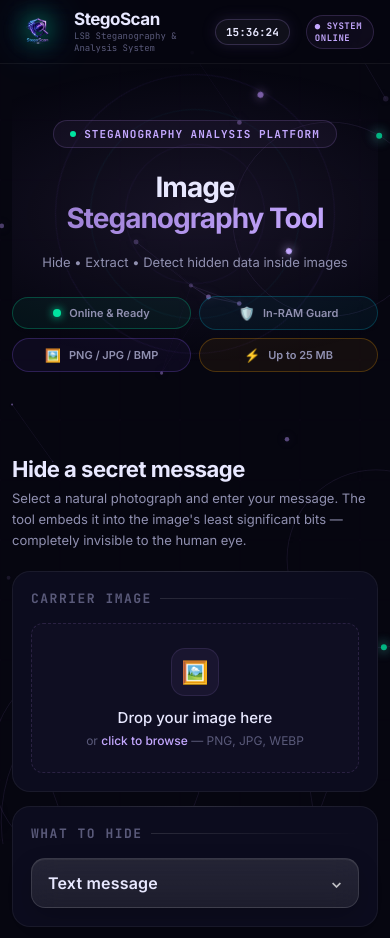
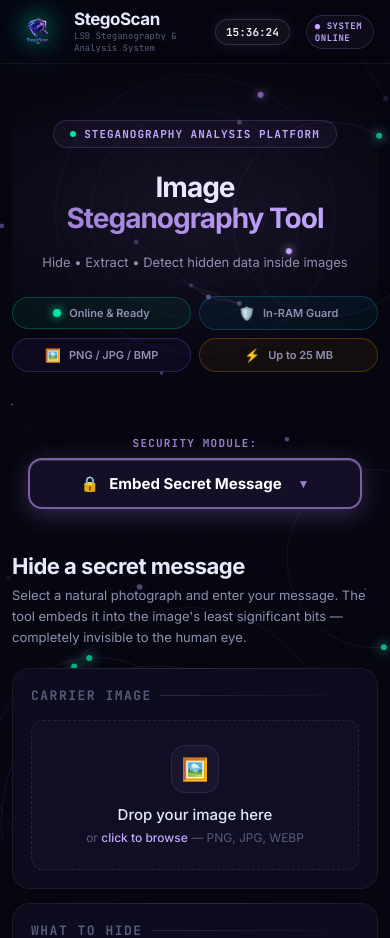
Before and after one commit to Prabhat-d/StegoScan, a Flask app: page / in a window 390 px wide. Shown: the top 938 px of the page. Run offline with Flask 3, Linux system fonts and the light colour scheme; some libraries are stand-ins or nearby versions.

Commit message:
Integrate custom mobile tool dropdown and update region inspector grid layout

```diff
--- a/templates/index.html
+++ b/templates/index.html
@@ -110,6 +110,32 @@ class="nav-logo"
               <span class="pill-icon">⚡</span>
               <span class="pill-title">Max Capacity:</span>
               <span class="pill-val">Up to 25 MB</span>
+            </div>
+          </div>
+        </div>
+
+        <!-- CUSTOM THEME-ALIGNED MOBILE DROPDOWN -->
+        <div class="mobile-tab-selector-wrap">
+          <div class="mobile-tab-label">Security Module:</div>
+          <div class="custom-mobile-dropdown" id="mobile-tool-dropdown">
+            <button type="button" class="custom-dropdown-trigger" onclick="toggleMobileDropdown(event)">
+              <span id="mobile-dropdown-selected-icon">🔒</span>
+              <span id="mobile-dropdown-selected-text">Embed Secret Message</span>
+              <span class="custom-dropdown-arrow">▼</span>
+            </button>
+            <div class="custom-dropdown-menu" id="mobile-dropdown-menu">
+              <div class="custom-dropdown-option active" id="opt-embed" onclick="selectMobileTool('embed', '🔒', 'Embed Secret Message', event)">
+                <span class="option-icon">🔒</span>
+                <span class="option-text">Embed Secret Message</span>
+              </div>
+              <div class="custom-dropdown-option" id="opt-extract" onclick="selectMobileTool('extract', '🔍', 'Extract Secret Payload', event)">
+                <span class="option-icon">🔍</span>
+                <span class="option-text">Extract Secret Payload</span>
+              </div>
+              <div class="custom-dropdown-option" id="opt-detect" onclick="selectMobileTool('detect', '📊', 'Detect Steganography', event)">
+                <span class="option-icon">📊</span>
+                <span class="option-text">Detect Steganography</span>
+              </div>
             </div>
           </div>
         </div>
@@ -1683,10 +1697,10 @@ class="nav-logo"
 
     <!-- Scripts (split by feature — see /js). Order matters: background.js
          declares shared state (selectedPayloadMB) used by ui.js/embed.js -->
-    <script src="{{ url_for('static', filename='js/background.js') }}?v=3.0"></script>
-    <script src="{{ url_for('static', filename='js/ui.js') }}?v=3.0"></script>
-    <script src="{{ url_for('static', filename='js/embed.js') }}?v=3.0"></script>
-    <script src="{{ url_for('static', filename='js/extract.js') }}?v=3.0"></script>
-    <script src="{{ url_for('static', filename='js/detect.js') }}?v=3.0"></script>
+    <script src="{{ url_for('static', filename='js/background.js') }}?v=6.0"></script>
+    <script src="{{ url_for('static', filename='js/ui.js') }}?v=6.0"></script>
+    <script src="{{ url_for('static', filename='js/embed.js') }}?v=6.0"></script>
+    <script src="{{ url_for('static', filename='js/extract.js') }}?v=6.0"></script>
+    <script src="{{ url_for('static', filename='js/detect.js') }}?v=6.0"></script>
   </body>
 </html>
```
Also changed, not shown: other parts of templates/index.html (+9 -21 lines).
